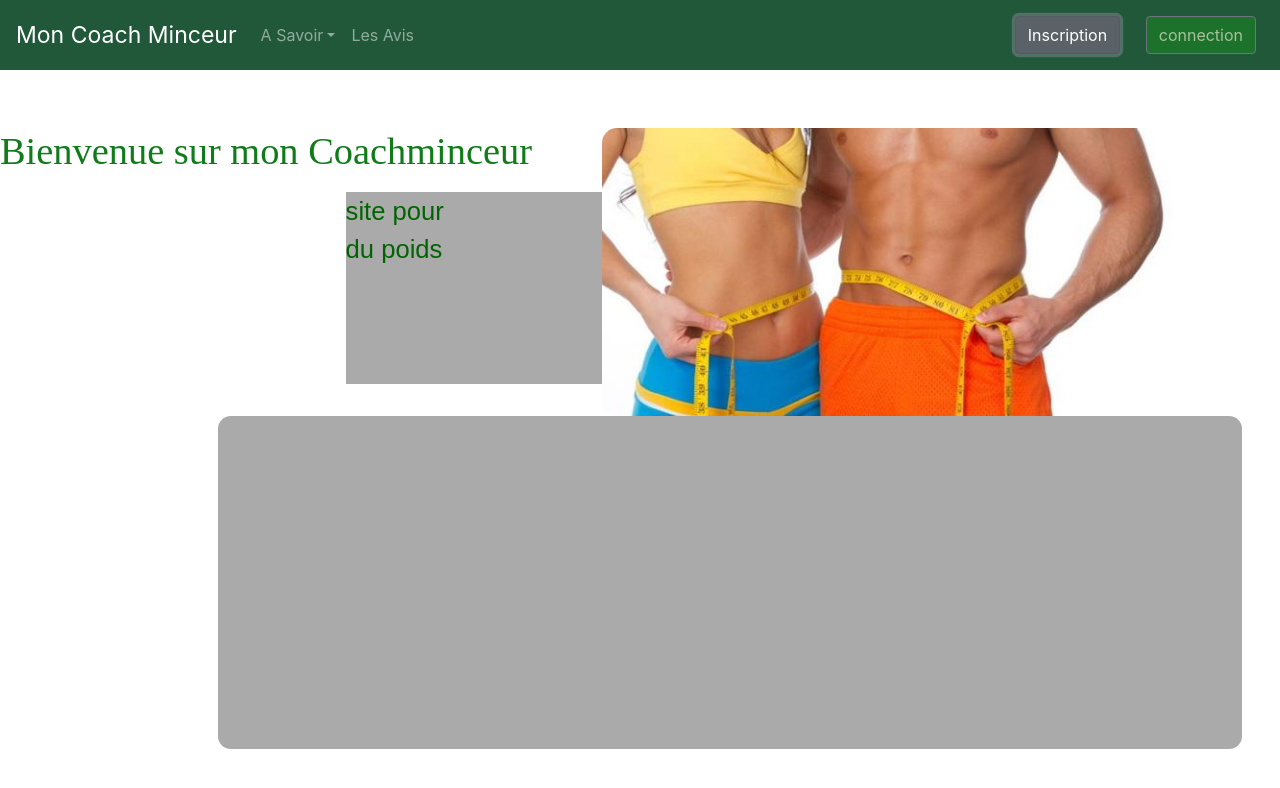
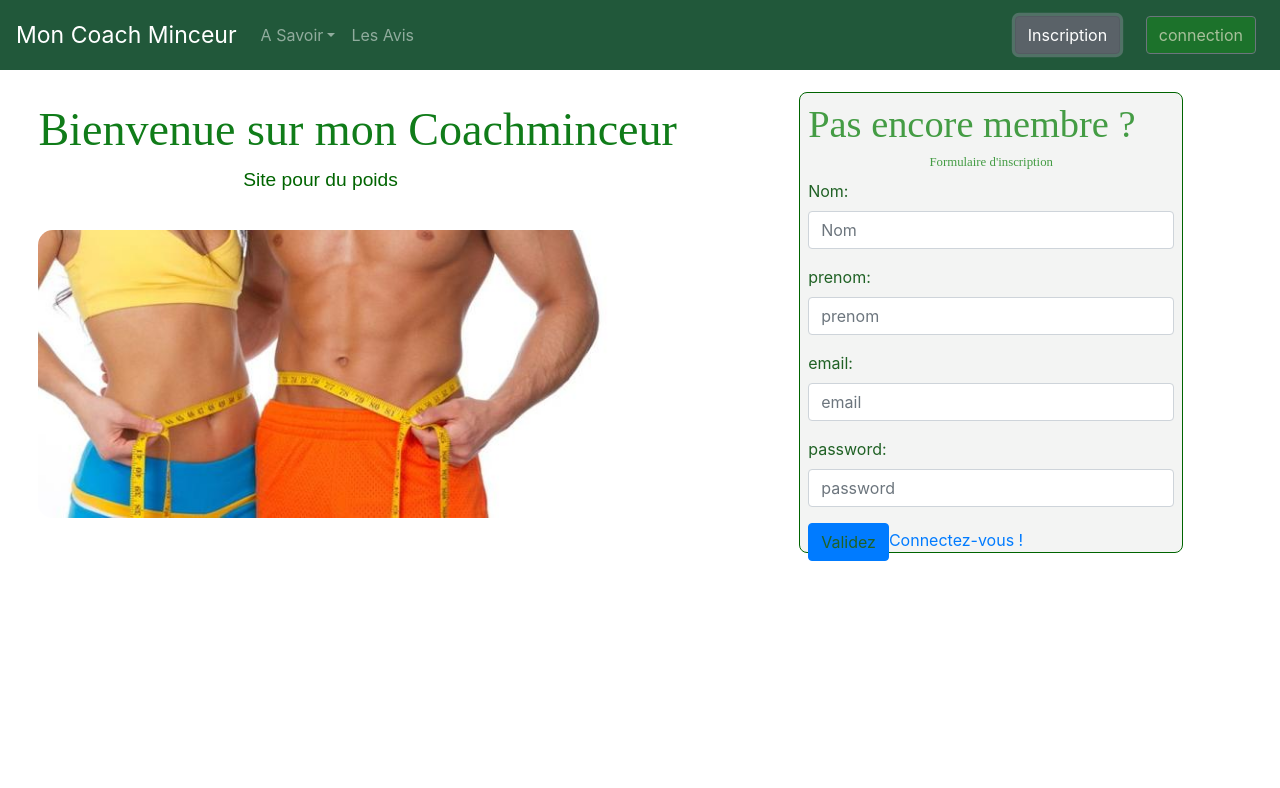
Before and after one commit to Gfrezer/mon-coach-minceur, a Vue app in the folder client/: page /accueil in a window 1280 px wide. Both pictures are taken after a click on the button "Inscription". Shown: the top 788 px of the page. Built offline with nearby package versions, Linux system fonts and the light colour scheme; a web font is replaced by a local one.

Commit message:
modal pour form

```diff
--- a/client/src/components/accueil/accueil.vue
+++ b/client/src/components/accueil/accueil.vue
@@ -5,14 +5,10 @@
         <div class="home_title">
           <h1>Bienvenue sur mon Coachminceur</h1>
           <img src="../../../public/images/mesureTaille.jpg" class="photo_personne" />
-
-          <p>
-            site pour
-            <br />du poids
-          </p>
+          <router-view></router-view>
+          <p>Site pour du poids</p>
           <div class="fondText"></div>
         </div>
-        <router-view></router-view>
         <accueilNavbar />
       </div>
     </div>
--- a/client/src/components/accueil/accueilNavbar.vue
+++ b/client/src/components/accueil/accueilNavbar.vue
@@ -35,7 +35,8 @@
         <!-- Right aligned nav items -->
         <b-navbar-nav class="ml-auto">
           <b-nav-item right>
-            <b-button>Inscription</b-button>
+            <b-button class="btn" @click="openModalFormu">Inscription</b-button>
+            <leFormulaire v-model="modalOpenFormulaire"></leFormulaire>
             <b-button>connection</b-button>
           </b-nav-item>
         </b-navbar-nav>
@@ -46,8 +47,25 @@
 
 
 <script>
+import leFormulaire from "../utilisateur/utilisateurFormulaire";
 export default {
-  name: "accueilNavbar"
+  name: "accueilNavbar",
+  components: {
+    leFormulaire
+  },
+  data() {
+    return {
+      modalOpenFormulaire: false
+    };
+  },
+  methods: {
+    openModal() {
+      this.modalOpen = !this.modalOpen;
+    },
+    openModalFormu() {
+      this.modalOpenFormulaire = !this.modalOpenFormulaire;
+    }
+  }
 };
 </script>
 
--- a/client/src/components/accueil/pourquoi.vue
+++ b/client/src/components/accueil/pourquoi.vue
@@ -1,5 +1,6 @@
 <template>
   <div class="pourquoiText">
+    <h4>Pourquoi cela marche !</h4>
     <p>
       Lorem ipsum dolor sit amet, laudem explicari nam id, vel invidunt molestiae ut. Vitae tacimates cu sed. Sed no tamquam propriae definitionem, debet error vim no. Eam ex malis accusam, ad vis quas commune voluptatum, tibique deleniti epicurei duo in. Meliore habemus insolens et qui, ex ius amet facilisi.
       Per quas cetero te, cu per petentium disputando. Viris corpora quaerendum eos no, an solet appareat dissentias has. Cu usu iudico partiendo, et posse graeco eum. Mea munere corrumpit at, ius vocent honestatis cu. Ludus audiam copiosae nec ut, et error animal consequuntur mea. Vix dolore animal adolescens ad, pro at amet placerat.
--- a/client/src/components/accueil/quiSommesNous.vue
+++ b/client/src/components/accueil/quiSommesNous.vue
@@ -1,6 +1,7 @@
 
 <template>
   <div class="quiSommesNousText">
+    <h4>Qui sommes nous ?</h4>
     <p>
       Plus facile à dire qu’à faire ? Faites appel aux rouages du storytelling :
       Situation initiale : l’époque d’avant l’entreprise. Que faisiez-vous ?
--- a/client/src/components/utilisateur/utilisateurFormulaire.vue
+++ b/client/src/components/utilisateur/utilisateurFormulaire.vue
@@ -1,5 +1,5 @@
 <template>
-  <div class="formulaire">
+  <div class="formulaire" id="modalFormulaire" v-show="value">
     <b-form @submit="onSubmit">
       <h4>Pas encore membre ?</h4>
       <h6>Formulaire d'inscription</h6>
@@ -37,6 +37,13 @@ import fetchRequest from "src/libs/fetch";
 import routes from "src/routes/routes";
 export default {
   name: "utilisateurFormulaire",
+
+  props: {
+    value: {
+      required: true
+    }
+  },
+
   data: function() {
     return {
       user: {
--- a/client/src/style/accueil/accueil.css
+++ b/client/src/style/accueil/accueil.css
@@ -13,10 +13,11 @@ body {
 .home_title h1 {
     font-family: "Liu Jian Mao Cao";
     color: rgb(16, 124, 25);
-  font-size: 3vw;
+    font-size: 3.6vw;
     margin: 0px;
     position: absolute;
-  margin-top: 10vw;
+    margin-top: 8vw;
+    margin-left: 3vw;
 }
 
 .photo_parquet {
@@ -28,75 +29,28 @@ body {
     position: absolute;
     width: 45vw;
     height: auto;
-  margin-top: 10vw;
-  margin-left: 47vw;
+    margin-top: 18vw;
+    margin-left: 3vw;
     border-radius: 15px;
 }
 
 .home_title p {
-  font-size: 2vw;
+    font-size: 1.5vw;
     font-family: sans-serif;
     color: darkgreen;
     position: absolute;
-  margin-top: 15vw;
-  margin-left: 27vw;
-  width: 20vw;
-  height: 15vw;
-  background-color: rgba(149, 149, 151, 0.8);
+    margin-top: 13vw;
+    margin-left: 19vw;
+
 }
 
-.fondText {
-  position: absolute;
-  width: 80vw;
-  height: 26vw;
-  background-color: rgba(149, 149, 151, 0.8);
-  margin-top: 32.5vw;
-  margin-left: 17vw;
-  border-radius: 1vw;
-}
+
 
 .nav-link {
     padding: 50px;
 }
 
-/*GRID 4 PHOTOS ACCUEIL*/
 
-.wrapper {
-  margin-top: 60vw;
-  display: grid;
-  grid-template-columns: repeat(2, 47vw);
-  grid-gap: 10px;
-  grid-template-rows: repeat(2, 22vw);
-}
-
-#photo_sport {
-  grid-column: 1;
-  grid-row: 1;
-  width: 45vw;
-  height: 20vw;
-}
-
-#plats {
-  grid-column: 2;
-  grid-row: 1;
-  width: 45vw;
-  height: 20vw;
-  background-size: contain;
-}
-
-#imc {
-  grid-column: 1;
-  grid-row: 2;
-  width: 45vw;
-  height: 20vw;
-}
-
-#vitamines {
-  grid-column: 2;
-  grid-row: 2;
-  width: 45vw;
-  height: 20vw;
-}
 
 @media screen and (max-width: 640px) {
     .formulaireAccueil {
--- a/client/src/style/accueil/accueilNavbar.css
+++ b/client/src/style/accueil/accueilNavbar.css
@@ -16,7 +16,6 @@
 
 .navbar-brand {
   font-size: 1.8vw;
-  margin-right: ;
 }
 
 .bg-info {
--- a/client/src/style/accueil/pourquoi.css
+++ b/client/src/style/accueil/pourquoi.css
@@ -3,7 +3,13 @@
     font-family: sans-serif;
     color: rgb(0, 0, 0);
     position: absolute;
-    margin-top: 34vw;
-    margin-left: 49vw;
-    width: 48vw;
+    margin-top: 15vw;
+    margin-left: 55vw;
+    width: 40vw;
 }
+
+.pourquoiText h4 {
+    position: absolute;
+    margin-top: 12vw;
+    margin-left: 55vw;
+}
--- a/client/src/style/accueil/quiSommesNous.css
+++ b/client/src/style/accueil/quiSommesNous.css
@@ -3,7 +3,13 @@
     font-family: sans-serif;
     color: rgb(0, 0, 0);
     position: absolute;
-    margin-top: 34vw;
-    margin-left: 49vw;
-    width: 40vw;
+    margin-top: 15vw;
+    margin-left: 55vw;
+    width: 40w;
 }
+
+.quiSommesNousText h4 {
+    position: absolute;
+    margin-top: 12vw;
+    margin-left: 55vw;
+}
--- a/client/src/style/utilisateur/utilisateurFormulaire.css
+++ b/client/src/style/utilisateur/utilisateurFormulaire.css
@@ -10,14 +10,15 @@
 
 .formulaire {
     position: absolute;
-    width: 46vw;
-    height: 23vw;
-    border: 3px solid #006400;
-    background-color: rgba(149, 149, 151, 0.8);
+    width: 30vw;
+    height: 36vw;
+    border: 1px solid #006400;
+    background-color: rgba(236, 238, 236, 0.616);
     padding: 8px;
-    border-radius: 26px;
-    margin-top: 34vw;
-    margin-left: 49vw;
+    border-radius: 8px;
+    margin-left: -190px;
+    margin-top: 3vw;
+
 }
 
 .formulaire h4 {
```
Also changed, not shown: client/src/components/accueil/modal.vue (added, +25 -0 lines). Lines whose indentation alone changed are shown as unchanged.
